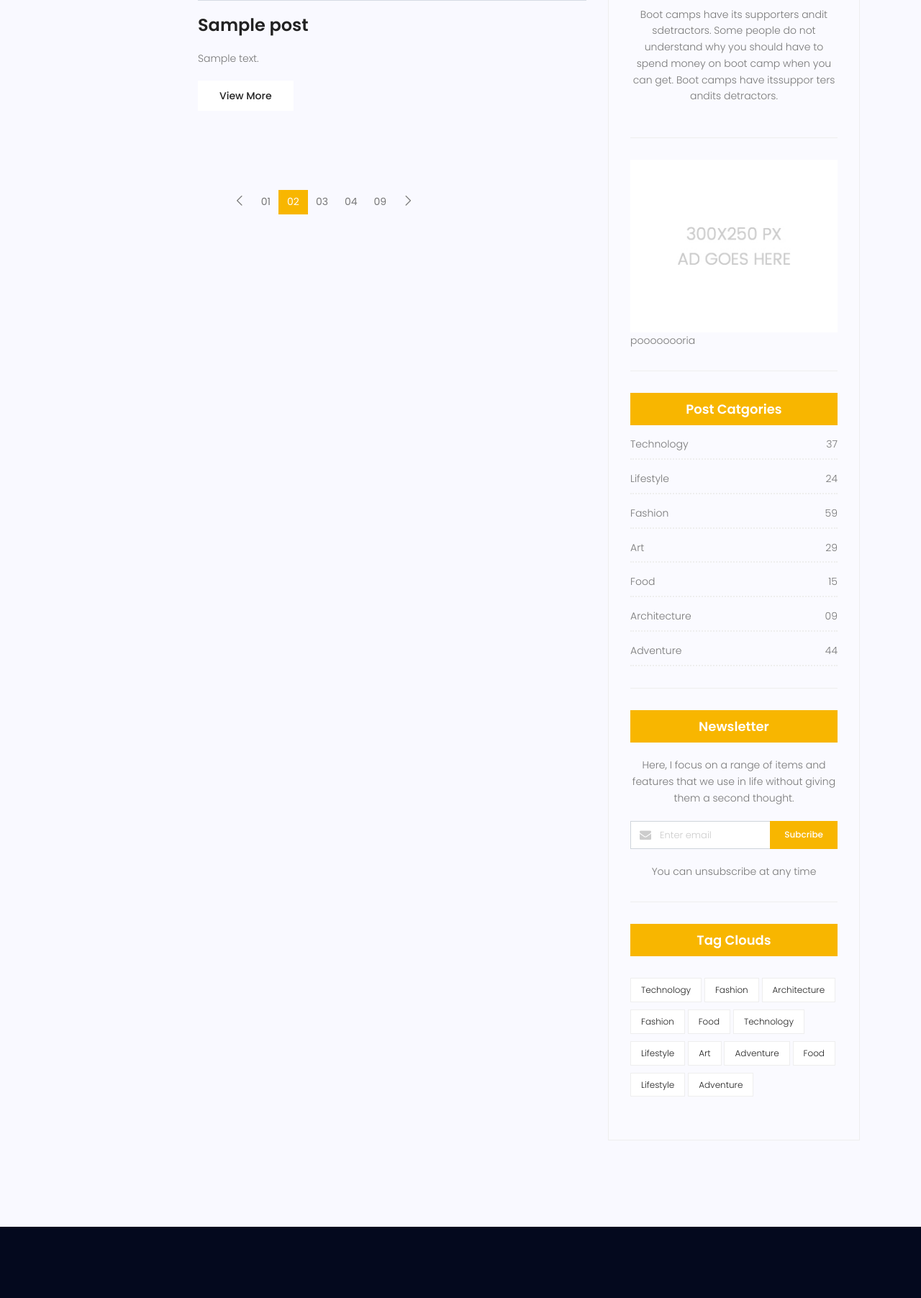
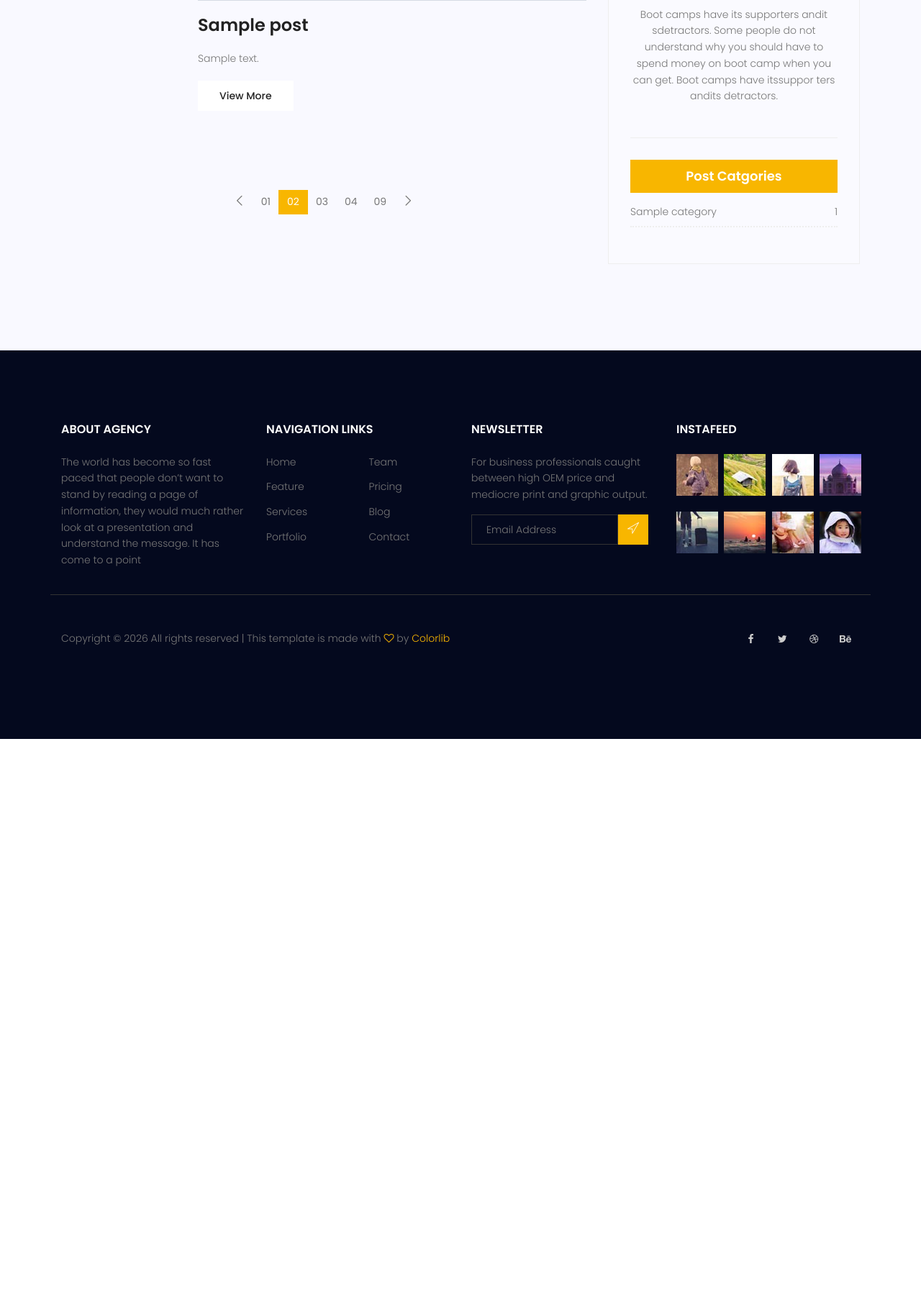
Before and after one commit to pouriaf-creator/mysite2, a Django app: page /blog/ in a window 1280 px wide. Shown: the part 1486-3290 px from the top of the page at 72% size. After the commit the page ends 2513 px from the top, so only its background shows below. Run offline with Django 5.2, Linux system fonts and the light colour scheme; tables that the repository leaves empty hold one stand-in row (values such as "Sample post"); grey boxes marked "Sample" are stand-in pictures; some libraries are stand-ins or nearby versions.

Commit message:
posts category
show post categories in sidebar

```diff
--- a/blog/templatetags/blog-tags.py
+++ b/blog/templatetags/blog-tags.py
@@ -1,5 +1,6 @@
 from django import template
 from blog.models import Post
+from blog.models import Category
 
 register = template.Library()
 
@@ -25,3 +26,13 @@ def snippet(value,arg=30):
 def latesposts(arg=3):
     posts = Post.objects.filter(status=1).order_by('published_date')[:arg]
     return {'posts':posts}
+
+
+@register.inclusion_tag('blog/blog-post-categories.html')
+def postcategories():
+    posts = Post.objects.filter(status=1)
+    categories = Category.objects.all()
+    cat_dict = {}
+    for name in categories:
+        cat_dict[name] = posts.filter(category=name).count()
+    return {'categories':cat_dict}
--- a/templates/blog/blog-home.html
+++ b/templates/blog/blog-home.html
@@ -1,4 +1,5 @@
 {% load static %}
+{% load blog-tags %}
 <!doctype html>
 <html lang="zxx" class="no-js">
   <head>
@@ -276,15 +277,7 @@
 
               {% include 'blog/blog-writer.html' %}
 
-              <!-- {% include 'blog/blog-popular-post.html' %} -->
-
-              {% include 'blog/blog-ads.html' %}
-
-              {% include 'blog/blog-post-category.html' %}
-
-              {% include 'blog/blog-newsletter.html' %}
-
-              {% include 'blog/blog-tags.html' %}
+              {% postcategories %}
 
 
             </div>
--- /dev/null
+++ b/templates/blog/blog-post-categories.html
@@ -0,0 +1,14 @@
+    {% load static %}
+    <div class="single-sidebar-widget post-category-widget">
+                <h4 class="category-title">Post Catgories</h4>
+                <ul class="cat-list">
+                {% for name,count in  categories.items %}
+                  <li>
+                    <a href="#" class="d-flex justify-content-between">
+                      <p>{{name}}</p>
+                      <p>{{count}}</p>
+                    </a>
+                  </li>
+                {% endfor %}
+                </ul>
+              </div>
--- a/templates/blog/blog-post-category.html
+++ /dev/null
@@ -1,48 +0,0 @@
-    {% load static %}
-    <div class="single-sidebar-widget post-category-widget">
-                <h4 class="category-title">Post Catgories</h4>
-                <ul class="cat-list">
-                  <li>
-                    <a href="#" class="d-flex justify-content-between">
-                      <p>Technology</p>
-                      <p>37</p>
-                    </a>
-                  </li>
-                  <li>
-                    <a href="#" class="d-flex justify-content-between">
-                      <p>Lifestyle</p>
-                      <p>24</p>
-                    </a>
-                  </li>
-                  <li>
-                    <a href="#" class="d-flex justify-content-between">
-                      <p>Fashion</p>
-                      <p>59</p>
-                    </a>
-                  </li>
-                  <li>
-                    <a href="#" class="d-flex justify-content-between">
-                      <p>Art</p>
-                      <p>29</p>
-                    </a>
-                  </li>
-                  <li>
-                    <a href="#" class="d-flex justify-content-between">
-                      <p>Food</p>
-                      <p>15</p>
-                    </a>
-                  </li>
-                  <li>
-                    <a href="#" class="d-flex justify-content-between">
-                      <p>Architecture</p>
-                      <p>09</p>
-                    </a>
-                  </li>
-                  <li>
-                    <a href="#" class="d-flex justify-content-between">
-                      <p>Adventure</p>
-                      <p>44</p>
-                    </a>
-                  </li>
-                </ul>
-              </div>
```
